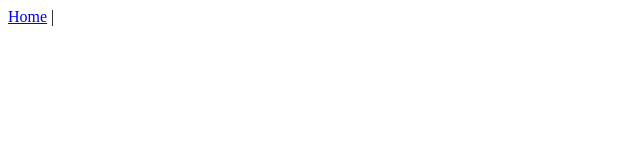
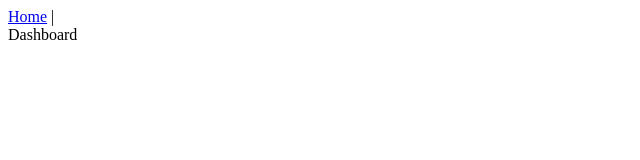
Before and after one commit to jordanhudgens/vue-js-devworkflow, a Vue app: page /dashboard in a window 1280 px wide. Shown: the top 160 px of the page, without its empty margins (0-640 px from the left). Built offline with nearby package versions, Linux system fonts and the light colour scheme.

Commit message:
B_02_building-vue-js-view-pages

```diff
--- a/src/router.js
+++ b/src/router.js
@@ -1,6 +1,7 @@
 import Vue from "vue";
 import Router from "vue-router";
 import Home from "./views/Home.vue";
+import Dashboard from "./views/Dashboard.vue";
 
 Vue.use(Router);
 
@@ -12,6 +13,11 @@ export default new Router({
       path: "/",
       name: "home",
       component: Home
+    },
+    {
+      path: "/dashboard",
+      name: "dashboard",
+      component: Dashboard
     }
   ]
 });
--- /dev/null
+++ b/src/views/Dashboard.vue
@@ -0,0 +1,19 @@
+<template>
+  <div>
+    Dashboard
+  </div>
+</template>
+
+<script>
+export default {
+  name: 'Dashboard',
+  data() {
+    return {
+    }
+  }
+}
+</script>
+
+<style scoped>
+
+</style>
```
